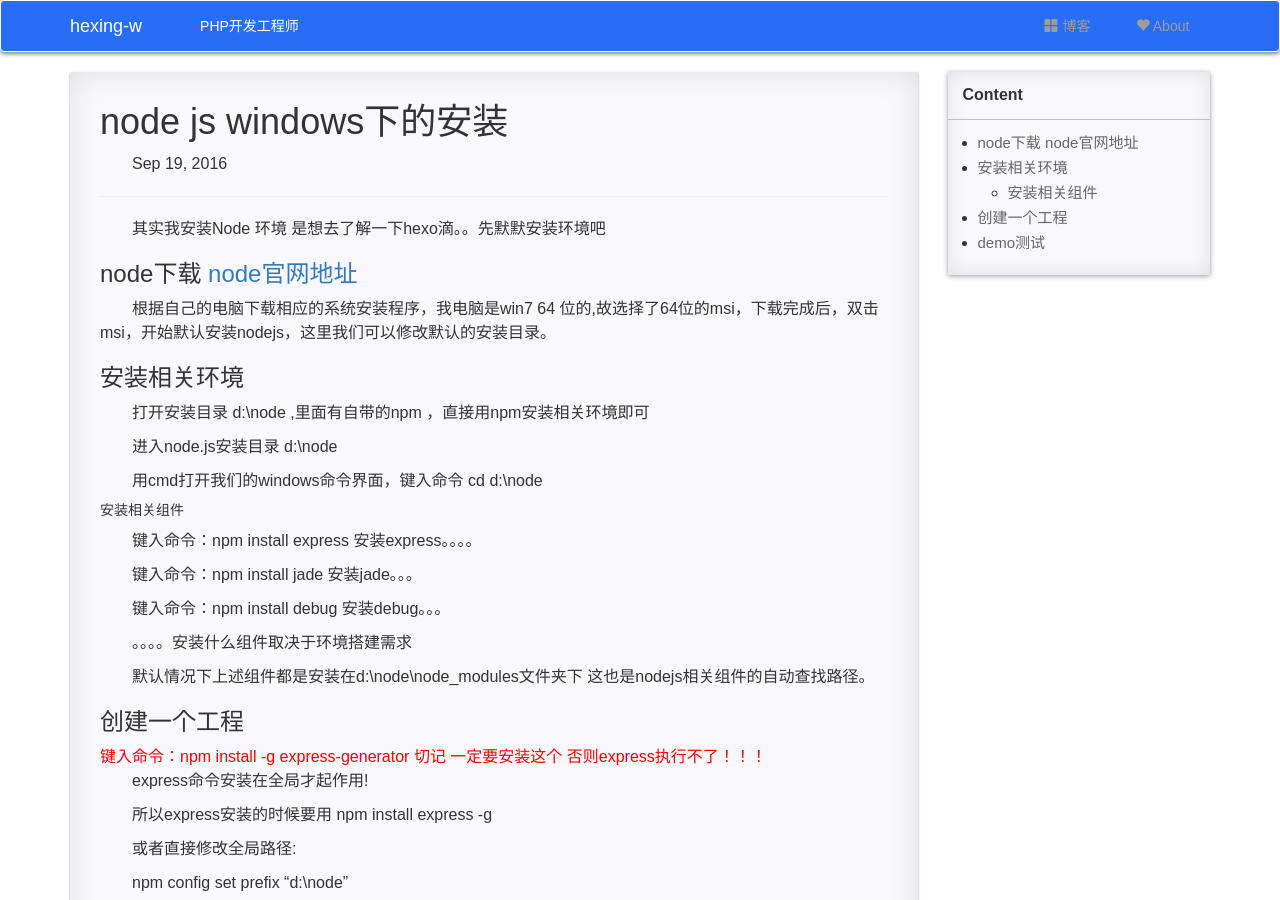
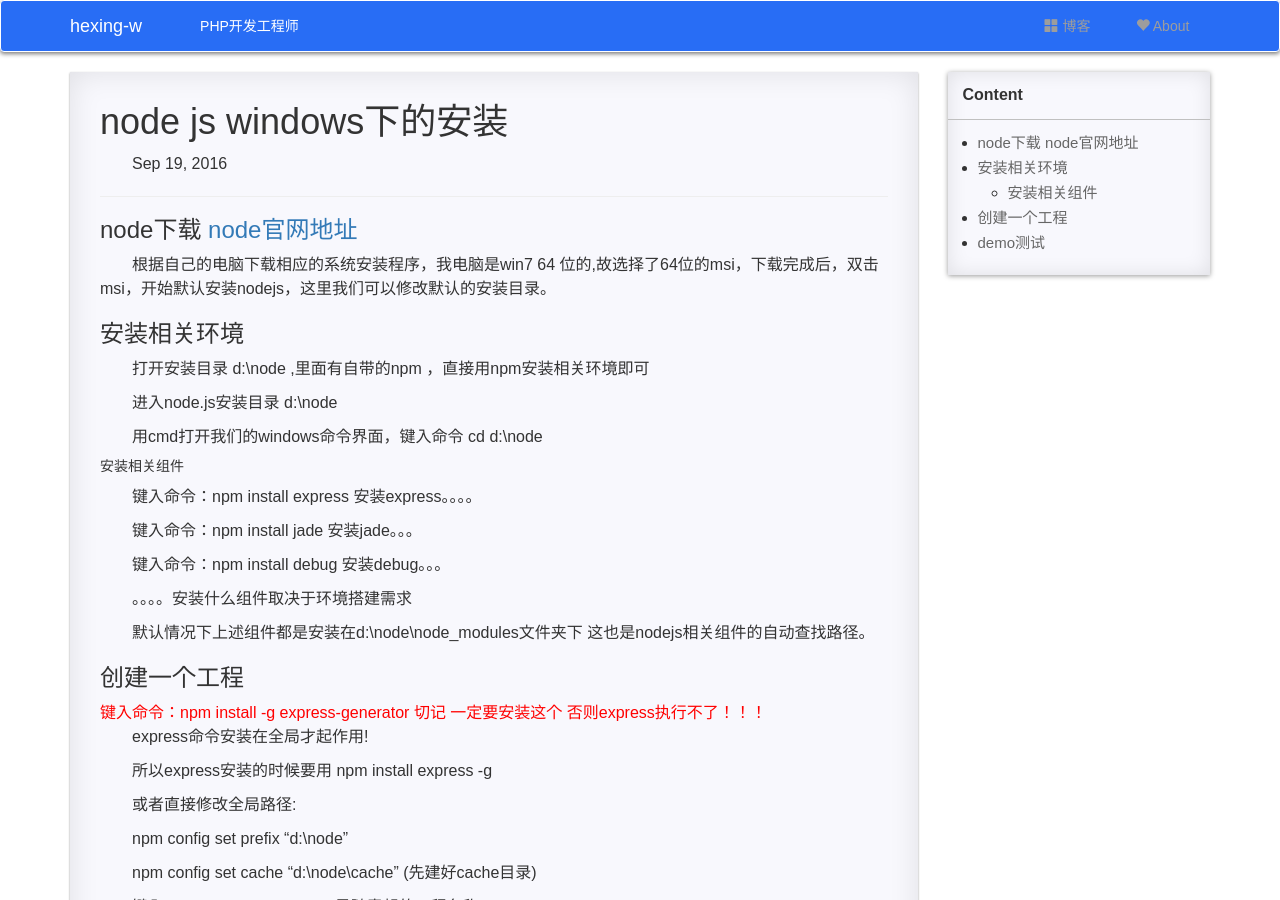
Before and after one commit to hexing-w/hexing-w.github.io, a Jekyll site: the page built from _posts/2016-09-19-windows下node 的安装.md, in a window 1280 px wide and 900 px high. Built offline with Jekyll 4.4.1, drawn with Linux system fonts in a browser that asks for light colours; nearby versions of some CDN libraries; comment, search, counter and statistics services are not loaded; a style sheet for code colours, icons or effects is not loaded.

Commit message:
fix posts

```diff
--- a/_posts/2016-09-19-windows下node 的安装.md
+++ b/_posts/2016-09-19-windows下node 的安装.md
@@ -8,8 +8,6 @@ excerpt: js
 
 * content
 {:toc}
-
-其实我安装Node 环境 是想去了解一下hexo滴。。先默默安装环境吧
 
 ### node下载 [node官网地址](http://nodejs.org/)
 
```
